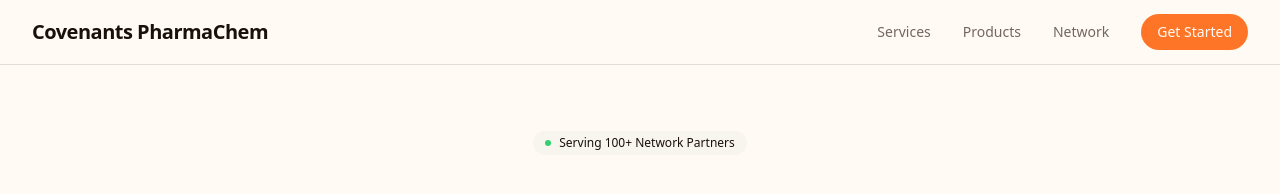
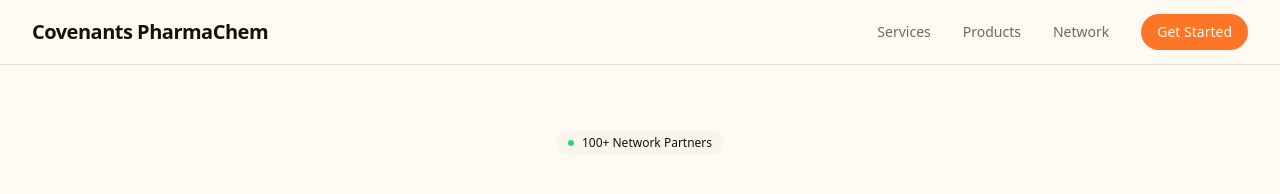
Before and after one commit to stochi0/covenants-landing-page, a Next.js app: page / in a window 1280 px wide. Shown: the top 194 px of the page. Built offline with nearby package versions, Linux system fonts and the light colour scheme.

Commit message:
change network partners

```diff
--- a/components/hero.tsx
+++ b/components/hero.tsx
@@ -8,7 +8,7 @@
         <div className="max-w-4xl mx-auto text-center">
           <div className="inline-flex items-center gap-2 px-3 py-1 mb-8 text-xs font-medium bg-muted rounded-full">
             <span className="w-1.5 h-1.5 bg-green-500 rounded-full animate-pulse" />
-            Serving 100+ Network Partners
+            100+ Network Partners
           </div>
 
           <h1 className="text-5xl sm:text-6xl lg:text-7xl font-bold tracking-tight mb-6">
```
